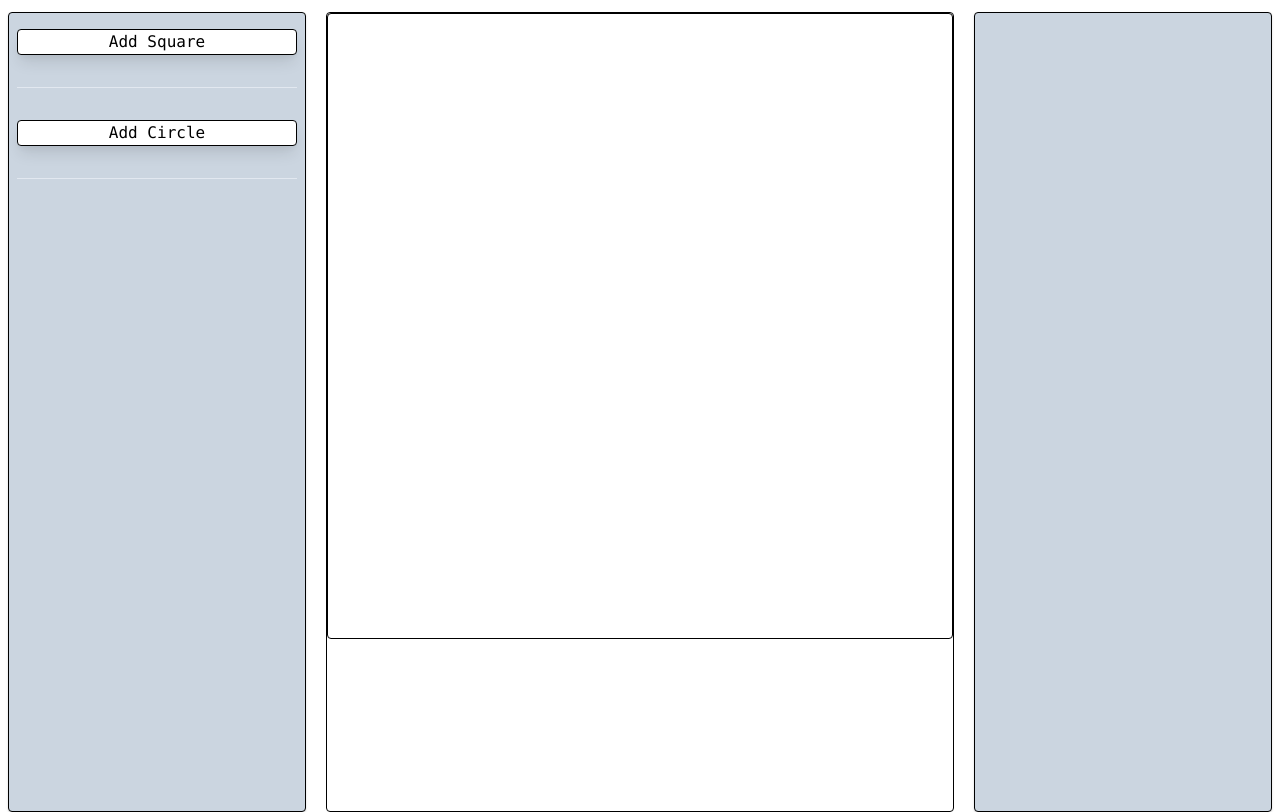
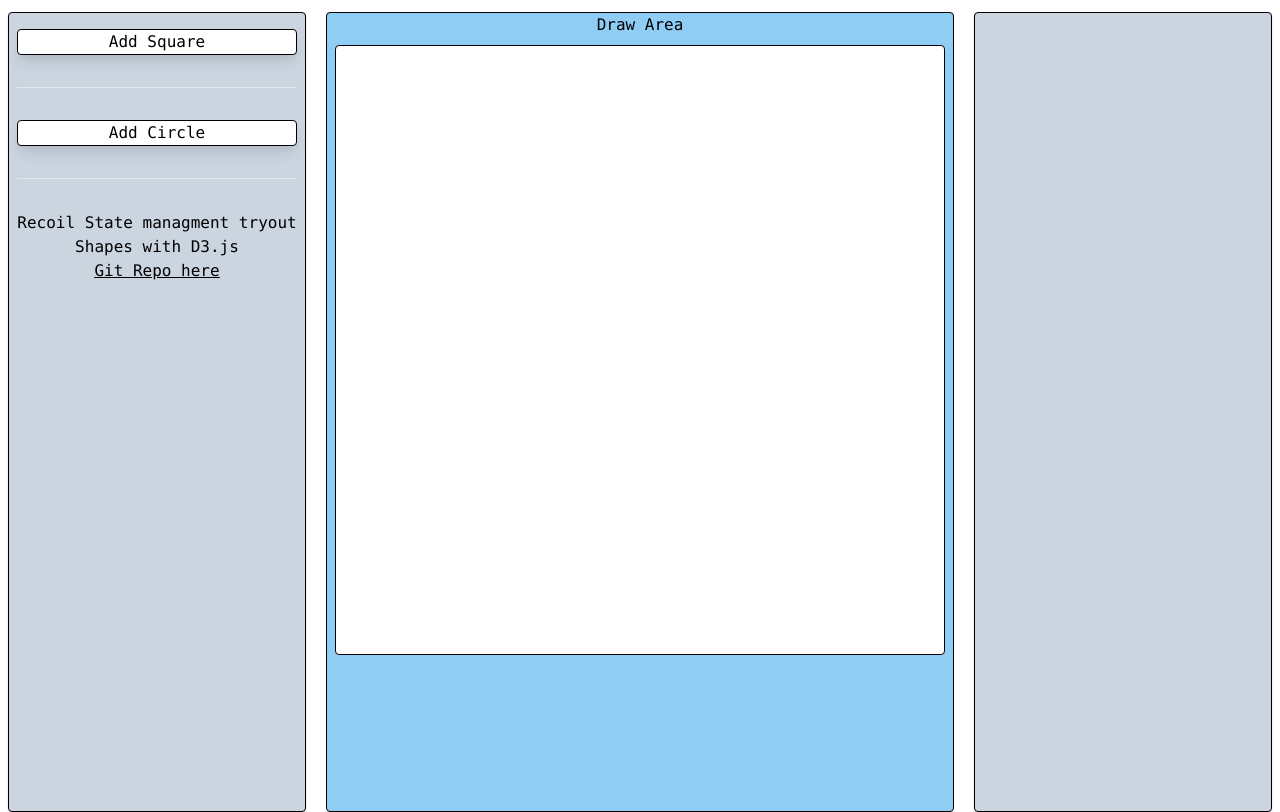
Before and after one commit to MuddyBootsCode/recoil-tryout, a React (Create React App) app: page / in a window 1280 px wide. Built offline with nearby package versions, Linux system fonts and the light colour scheme.

Commit message:
Feature: Added git repo

```diff
--- a/src/components/CircleCard.js
+++ b/src/components/CircleCard.js
@@ -22,7 +22,6 @@ const CircleCard = ({props}) => {
             const newList = oldCircles.filter(c => c.key !== props.key)
             return newList;
         })
-
     }
 
 
--- a/src/components/DrawArea.js
+++ b/src/components/DrawArea.js
@@ -21,13 +21,23 @@ const DrawArea = () => {
             marginTop: '.75rem',
             height: '100vh'
         }}>
-            <div className="border border-black border-2 rounded bg-gray-400 shadow mx-2">
+            <div className="flex flex-col border border-black border-2 rounded bg-gray-400 shadow mx-2 font-mono text-center">
                 <DrawControls />
+                <br/>
+                <span> Recoil State managment tryout</span>
+                <span> Shapes with D3.js </span>
+                <span>
+                  <u>
+                    <a href="https://github.com/MuddyBootsCode/recoil-tryout"> Git Repo here</a>
+                  </u>
+                </span>
+
             </div>
-            <div className="border border-black border-2 rounded">
+            <div className="border border-black border-2 rounded bg-blue-300">
+              <div className="font-mono text-center">Draw Area</div>
                 <svg
                     viewBox={'0 0 640 640'}
-                    className="border border-black border-2 rounded"
+                    className="border border-black rounded bg-white m-2"
                 >
                     {
                         shapes.map((c) => {
```
